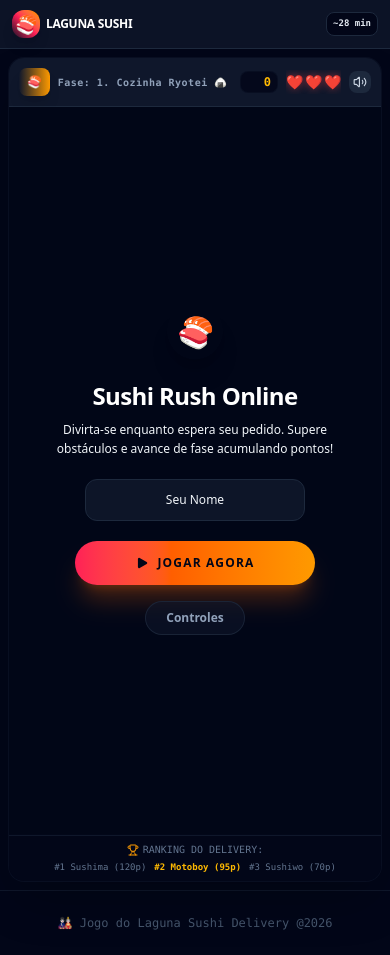
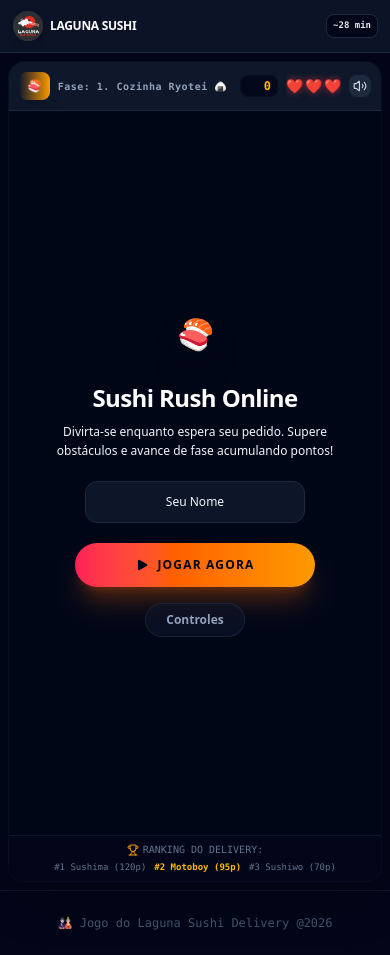
Before and after one commit to jubabarkika2/Jogo-Laguna-Sushi, a React (Vite) app: page / in a window 390 px wide. Built offline with nearby package versions, Linux system fonts and the light colour scheme; no server answers; the database is empty.

Commit message:
feat: replace logo and rebalance game difficulty
- Implement custom `SushiLogo` component
- Adjust score thresholds to extend game progression levels

```diff
--- a/src/App.tsx
+++ b/src/App.tsx
@@ -1,6 +1,7 @@
 import React, { useState } from 'react';
 import { OrderInfo, OrderStatus } from './types';
 import SushiGame from './components/SushiGame';
+import SushiLogo from './components/SushiLogo';
 import { soundManager } from './utils/sound';
 import { motion, AnimatePresence } from 'motion/react';
 
@@ -58,9 +59,7 @@ export default function App() {
 
           {/* Logo Brand with custom Japanese elements */}
           <div className="flex items-center gap-1.5 sm:gap-3">
-            <div className="w-7 h-7 sm:w-10 sm:h-10 rounded-xl bg-gradient-to-tr from-salmon-500 via-rose-500 to-amber-500 flex items-center justify-center text-lg sm:text-2xl shadow-lg shadow-salmon-500/10 shrink-0">
-              🍣
-            </div>
+            <SushiLogo size={44} className="w-8 h-8 sm:w-[44px] sm:h-[44px] shrink-0 drop-shadow-md" />
             <div>
               <h1 className="text-xs sm:text-base font-black tracking-tight text-white flex items-center gap-1 uppercase">
                 LAGUNA SUSHI <span className="text-[9px] sm:text-[10px] bg-salmon-500/20 text-salmon-400 font-mono font-bold px-1 py-0.5 rounded border border-salmon-500/35 leading-none shrink-0 hidden xs:inline-block">DELIVERY</span>
--- a/src/components/SushiGame.tsx
+++ b/src/components/SushiGame.tsx
@@ -84,11 +84,11 @@ export default function SushiGame({ order, onMilestoneReached, gameScore, setGam
   const graceTicksRef = useRef(300);
 
   const getLevelIndex = (score: number): number => {
-    if (score < 400) return 0;
-    if (score < 600) return 1;
-    if (score < 850) return 2;
-    if (score < 1001) return 3;
-    if (score < 1400) return 4;
+    if (score < 500) return 0;
+    if (score < 1000) return 1;
+    if (score < 1500) return 2;
+    if (score < 2000) return 3;
+    if (score < 2500) return 4;
     return 5;
   };
 
@@ -100,7 +100,7 @@ export default function SushiGame({ order, onMilestoneReached, gameScore, setGam
   const getThemeColors = (score = gameScoreRef.current) => {
     const levelIndex = getLevelIndex(score);
     switch (levelIndex) {
-      case 0: // Level 1 (0-399)
+      case 0: // Level 1 (0-499)
         return {
           bgGradStart: '#1e112a', // Kitchen Tatami / warm Purple night
           bgGradEnd: '#0b0610',
@@ -108,7 +108,7 @@ export default function SushiGame({ order, onMilestoneReached, gameScore, setGam
           accentColor: '#ffa07a', // Salmon
           name: '1. Cozinha Ryotei 🍙'
         };
-      case 1: // Level 2 (400-599)
+      case 1: // Level 2 (500-999)
         return {
           bgGradStart: '#4fc3f7', // Beautiful light sky blue
           bgGradEnd: '#b3e5fc',   // Gentle morning light
@@ -116,7 +116,7 @@ export default function SushiGame({ order, onMilestoneReached, gameScore, setGam
           accentColor: '#ff9800', // Daylight sun orange
           name: '2. Cidade de Dia ☀️'
         };
-      case 2: // Level 3 (600-849)
+      case 2: // Level 3 (1000-1499)
         return {
           bgGradStart: '#4a607a', // Overcast dark blue/grey daytime sky
           bgGradEnd: '#90a4ae',   // Pale rainy horizon light
@@ -124,7 +124,7 @@ export default function SushiGame({ order, onMilestoneReached, gameScore, setGam
           accentColor: '#80d8ff', // Sky blue rainy glow
           name: '3. Chuva na Cidade 🌧️'
         };
-      case 3: // Level 4 (850-1000)
+      case 3: // Level 4 (1500-1999)
         return {
           bgGradStart: '#04020f', // Deep infinite outer space black
           bgGradEnd: '#140c28',   // Glowing cosmos purple/violet sky
@@ -132,7 +132,7 @@ export default function SushiGame({ order, onMilestoneReached, gameScore, setGam
           accentColor: '#e040fb', // Stellar neon magenta glow
           name: '4. Espaço Sideral 🌌'
         };
-      case 4: // Level 5 (1001-1399)
+      case 4: // Level 5 (2000-2499)
         return {
           bgGradStart: '#020d1a', // Abyssal zone darkest blue
           bgGradEnd: '#082545',   // Deep ocean teal-blue
@@ -140,7 +140,7 @@ export default function SushiGame({ order, onMilestoneReached, gameScore, setGam
           accentColor: '#00e5ff', // Luminescent cyan/turquoise glow
           name: '5. Fundo do Mar 🌊'
         };
-      case 5: // Level 6 (1400+)
+      case 5: // Level 6 (2500+)
         return {
           bgGradStart: '#0f2027', // Snowy Glacier Blue
           bgGradEnd: '#203a43',
@@ -180,7 +180,7 @@ export default function SushiGame({ order, onMilestoneReached, gameScore, setGam
     if (gameState === 'playing') {
       const currentLevel = getLevelFromScore(gameScore);
       if (currentLevel > lastLevelRef.current) {
-        // Trigger 3D banner if transitioning from Level 1 to Level 2, or Level 2 to Level 3
+        // Trigger 3D banner if transitioning stages
         if (lastLevelRef.current === 1 && currentLevel === 2) {
           setTransitionPhase(2);
           setShowPhaseTransitionBanner(true);
@@ -195,6 +195,10 @@ export default function SushiGame({ order, onMilestoneReached, gameScore, setGam
           soundManager.playVictory();
         } else if (lastLevelRef.current === 4 && currentLevel === 5) {
           setTransitionPhase(5);
+          setShowPhaseTransitionBanner(true);
+          soundManager.playVictory();
+        } else if (lastLevelRef.current === 5 && currentLevel === 6) {
+          setTransitionPhase(6);
           setShowPhaseTransitionBanner(true);
           soundManager.playVictory();
         } else {
@@ -842,6 +846,13 @@ export default function SushiGame({ order, onMilestoneReached, gameScore, setGam
     // 3. Draw obstacles
     obstaclesRef.current.forEach(obs => {
       ctx.save();
+      // Scale obstacles up by 20% centered on their middle coordinate
+      const centerX = obs.x + obs.width / 2;
+      const centerY = obs.y + obs.height / 2;
+      ctx.translate(centerX, centerY);
+      ctx.scale(1.2, 1.2);
+      ctx.translate(-centerX, -centerY);
+
       const currentLevelIdx = getLevelIndex(gameScoreRef.current);
 
       if (obs.type === 'wasabi') {
@@ -1150,6 +1161,13 @@ export default function SushiGame({ order, onMilestoneReached, gameScore, setGam
       const wave = Math.sin(col.pulse) * 3;
       const yOffset = col.y + wave;
 
+      // Scale collectibles up by 20% centered on their middle coordinate
+      const centerX = col.x + col.width / 2;
+      const centerY = yOffset + col.height / 2;
+      ctx.translate(centerX, centerY);
+      ctx.scale(1.2, 1.2);
+      ctx.translate(-centerX, -centerY);
+
       // Pulse circular halo glow
       ctx.fillStyle = col.type === 'soy_sauce' ? 'rgba(255, 215, 0, 0.15)' : 'rgba(250, 128, 114, 0.15)';
       ctx.beginPath();
@@ -1279,7 +1297,11 @@ export default function SushiGame({ order, onMilestoneReached, gameScore, setGam
     const isSpaceLevel = getLevelIndex(gameScoreRef.current) === 3;
     const isOceanLevel = getLevelIndex(gameScoreRef.current) === 4;
 
-    ctx.translate(p.x + p.width / 2, p.y + p.height / 2);
+    // Translate to the bottom-center of the player, scale 20% larger, and translate to center
+    // this ensures that the player character's feet contact the ground line perfectly!
+    ctx.translate(p.x + p.width / 2, p.y + p.height);
+    ctx.scale(1.2, 1.2);
+    ctx.translate(0, -p.height / 2);
     ctx.rotate(p.rotation);
 
     if (p.isSliding && !isSpaceLevel) {
@@ -2497,6 +2519,21 @@ export default function SushiGame({ order, onMilestoneReached, gameScore, setGam
       bannerBtnStyle = 'from-cyan-500 to-blue-600 hover:from-cyan-600 hover:to-blue-700 text-slate-950 border-cyan-800';
       bannerBtnId = 'start-phase5-button';
       bannerBtnText = 'INICIAR FASE 5 (FUNDO DO MAR) ➡️';
+    } else if (transitionPhase === 6) {
+      bannerGlow = 'from-sky-400 to-blue-400';
+      bannerIcon = '🏔️';
+      bannerIconBg = 'from-sky-200 to-sky-400 shadow-sky-300/35 border-white/40';
+      bannerIconRotate = [0, 5, -5, 0];
+      bannerTag = '❄️ ESCALADOR LENDÁRIO';
+      bannerTagColor = 'text-sky-300 border-sky-300/35';
+      bannerTitle = 'Fase 5 Concluída!';
+      bannerSub = 'Você emergiu com sucesso das profundezas do mar! Agora você deve escalar até o topo do lendário Pico Fuji congelado...';
+      bannerNextStyle = 'bg-sky-500/10 border-sky-400/20';
+      bannerNextLine = '🏔️ PICO FUJI GELADO ❄️';
+      bannerNextDesc = 'Enfrente ventos glaciais violentos, caminhos de gelo escorregadios e obstáculos congelantes!';
+      bannerBtnStyle = 'from-sky-300 to-sky-500 hover:from-sky-500 hover:to-sky-600 text-slate-950 border-sky-700';
+      bannerBtnId = 'start-phase6-button';
+      bannerBtnText = 'INICIAR FASE 6 (PICO FUJI) ➡️';
     }
 
     return {
--- /dev/null
+++ b/src/components/SushiLogo.tsx
@@ -0,0 +1,117 @@
+import React from 'react';
+
+interface SushiLogoProps {
+  className?: string;
+  size?: number | string;
+}
+
+export default function SushiLogo({ className = '', size = 48 }: SushiLogoProps) {
+  return (
+    <svg
+      width={size}
+      height={size}
+      viewBox="0 0 500 500"
+      fill="none"
+      xmlns="http://www.w3.org/2000/svg"
+      className={className}
+    >
+      {/* Circle Emblem Background (Dark Charcoal) */}
+      <circle cx="250" cy="250" r="235" fill="#2d3135" />
+
+      {/* Red Sun Circle */}
+      <circle cx="270" cy="190" r="95" fill="#e12c22" />
+
+      {/* Kanji "和食" on Red Sun */}
+      <text
+        x="270"
+        y="170"
+        fill="#2d3135"
+        fontSize="36"
+        fontWeight="bold"
+        fontFamily="'MS Gothic', sans-serif"
+        textAnchor="middle"
+      >
+        和
+      </text>
+      <text
+        x="270"
+        y="212"
+        fill="#2d3135"
+        fontSize="36"
+        fontWeight="bold"
+        fontFamily="'MS Gothic', sans-serif"
+        textAnchor="middle"
+      >
+        食
+      </text>
+
+      {/* Elegant Diagonal Chopsticks with red bands */}
+      <g>
+        {/* Bottom Hashi */}
+        <path d="M 265,210 L 415,250" stroke="#ffffff" strokeWidth="8" strokeLinecap="round" />
+        <path d="M 370,238 L 415,250" stroke="#e12c22" strokeWidth="8" strokeLinecap="round" />
+        {/* Top Hashi */}
+        <path d="M 280,192 L 418,228" stroke="#ffffff" strokeWidth="8" strokeLinecap="round" />
+        <path d="M 375,217 L 418,228" stroke="#e12c22" strokeWidth="8" strokeLinecap="round" />
+      </g>
+
+      {/* Stylized White Dragon Head Silhouette */}
+      <path
+        d="M 120,192
+           C 140,165 170,148 198,158
+           C 202,142 225,132 240,142
+           C 255,152 242,175 260,180
+           C 280,185 300,168 318,195
+           C 322,200 310,215 292,208
+           C 278,215 272,192 258,202
+           C 260,212 268,218 262,224
+           C 250,228 238,212 228,215
+           C 232,225 234,232 225,240
+           C 215,242 205,228 195,235
+           C 185,242 190,252 180,258
+           C 168,260 162,242 152,238
+           C 142,232 148,218 138,212
+           C 128,208 132,222 122,225
+           C 112,228 108,218 98,212
+           C 88,208 98,195 120,192 Z"
+        fill="#ffffff"
+      />
+
+      {/* Decorative details for dragon horns/whiskers */}
+      <path d="M 170,158 Q 148,138 128,152" stroke="#ffffff" strokeWidth="4.5" fill="none" strokeLinecap="round" />
+      <path d="M 185,152 Q 162,128 142,142" stroke="#ffffff" strokeWidth="4.5" fill="none" strokeLinecap="round" />
+      <path d="M 120,208 Q 140,218 150,228" stroke="#ffffff" strokeWidth="4" fill="none" strokeLinecap="round" />
+      <path d="M 130,222 Q 155,242 170,248" stroke="#ffffff" strokeWidth="4" fill="none" strokeLinecap="round" />
+
+      {/* Styled text "LAGUNA" */}
+      <g>
+        {/* L */}
+        <path d="M 100,318 L 100,358 L 140,358 L 140,350 L 115,350 Q 120,342 125,338" stroke="#ffffff" strokeWidth="12" strokeLinecap="square" fill="none" />
+        {/* A */}
+        <path d="M 155,358 L 175,318 L 195,358 M 165,342 L 185,342" stroke="#ffffff" strokeWidth="12" strokeLinecap="square" strokeLinejoin="miter" fill="none" />
+        {/* G */}
+        <path d="M 250,330 C 240,318 215,318 215,338 C 215,358 240,358 250,346 L 250,356" stroke="#ffffff" strokeWidth="12" strokeLinecap="square" fill="none" />
+        {/* U */}
+        <path d="M 270,318 L 270,346 Q 270,358 288,358 Q 306,358 306,346 L 306,318" stroke="#ffffff" strokeWidth="11" strokeLinecap="square" fill="none" />
+        {/* N */}
+        <path d="M 325,358 L 325,318 L 355,358 L 355,318" stroke="#ffffff" strokeWidth="12" strokeLinecap="square" strokeLinejoin="miter" fill="none" />
+        {/* A */}
+        <path d="M 375,358 L 395,318 L 415,358 M 385,342 L 405,342" stroke="#ffffff" strokeWidth="12" strokeLinecap="square" strokeLinejoin="miter" fill="none" />
+      </g>
+
+      {/* "SUSHI DELIVERY" text with high-visibility spacing */}
+      <text
+        x="250"
+        y="410"
+        fill="#e12c22"
+        fontSize="35"
+        fontWeight="900"
+        fontFamily="'Impact', 'Arial Black', sans-serif"
+        letterSpacing="3.5"
+        textAnchor="middle"
+      >
+        SUSHI DELIVERY
+      </text>
+    </svg>
+  );
+}
```
